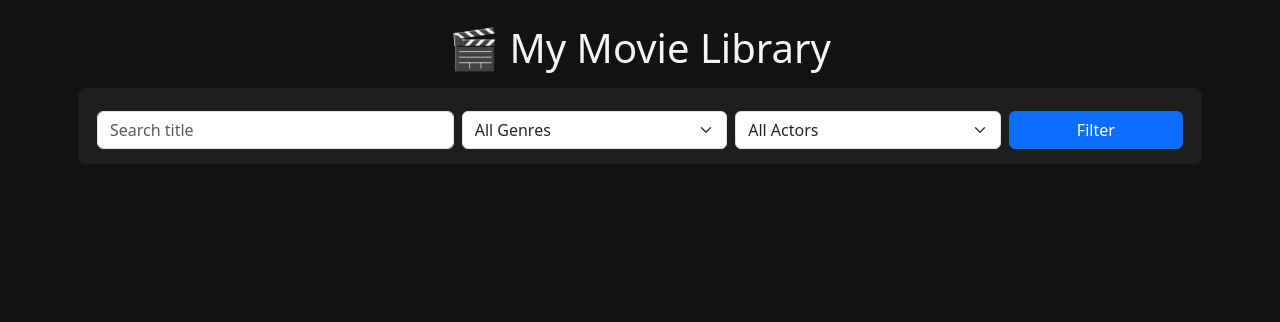
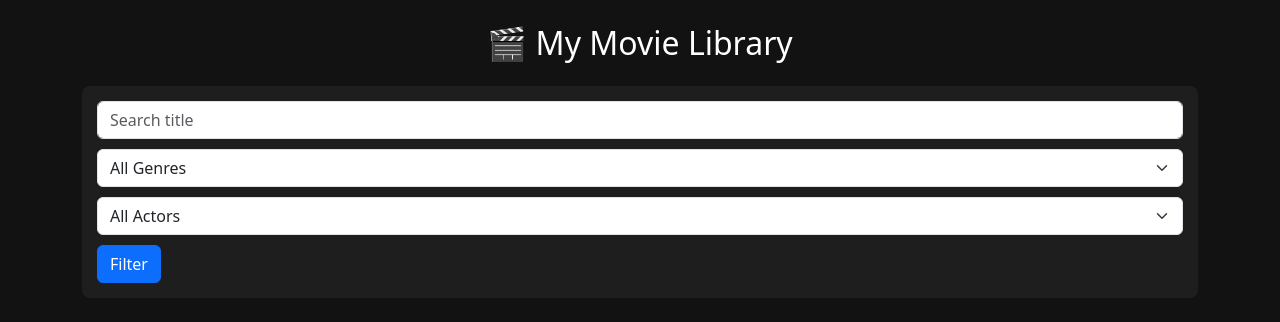
Before and after one commit to Hisha/MovieList, a FastAPI app: template templates/index.html in a window 1280 px wide. Shown: the top 322 px of the page. Run offline with FastAPI, Linux system fonts and the light colour scheme; the template is opened without the code that fills it, so the values that code supplies are empty.

Commit message:
Update index.html

```diff
--- a/templates/index.html
+++ b/templates/index.html
@@ -5,12 +5,12 @@
     <title>Movie Library</title>
     <link href="https://cdn.jsdelivr.net/npm/bootstrap@5.3.0/dist/css/bootstrap.min.css" rel="stylesheet">
     <style>
-        body { background-color: #121212; color: #f5f5f5; }
-        .movie-card { background: #1f1f1f; border-radius: 8px; overflow: hidden; transition: transform 0.3s; }
-        .movie-card img { width: 100%; height: 350px; object-fit: cover; }
+        body { background-color: #121212; color: #fff; }
+        .filter-bar { display: flex; flex-wrap: wrap; gap: 10px; background: #1e1e1e; padding: 15px; border-radius: 8px; margin-bottom: 20px; }
+        .movie-card { background: #1e1e1e; border-radius: 10px; overflow: hidden; transition: transform 0.3s; text-align: center; }
         .movie-card:hover { transform: scale(1.05); cursor: pointer; }
-        .filter-bar { background: #1e1e1e; padding: 15px; border-radius: 8px; margin-bottom: 20px; }
-        .pagination { justify-content: center; margin-top: 20px; }
+        .movie-card img { width: 100%; height: 300px; object-fit: cover; }
+        h1 { font-size: 2rem; margin-bottom: 20px; }
     </style>
 </head>
 <body>
@@ -18,29 +18,21 @@
     <h1 class="text-center mb-4">🎬 My Movie Library</h1>
 
     <!-- Filters -->
-    <form class="filter-bar row g-2" method="get">
-        <div class="col-md-4">
-            <input type="text" name="search" class="form-control" placeholder="Search title" value="{{ request.query_params.get('search', '') }}">
-        </div>
-        <div class="col-md-3">
+    <form method="get" class="filter-bar">
+        <input type="text" name="search" class="form-control flex-grow-1" placeholder="Search title" value="{{ request.query_params.get('search', '') }}">
         <select name="genre" class="form-select">
             <option value="">All Genres</option>
             {% for g in genres %}
             <option value="{{ g }}" {% if request.query_params.get('genre') == g %}selected{% endif %}>{{ g }}</option>
             {% endfor %}
         </select>
-        </div>
-        <div class="col-md-3">
         <select name="actor" class="form-select">
             <option value="">All Actors</option>
             {% for a in actors %}
             <option value="{{ a }}" {% if request.query_params.get('actor') == a %}selected{% endif %}>{{ a }}</option>
             {% endfor %}
         </select>
-        </div>
-        <div class="col-md-2">
-            <button class="btn btn-primary w-100">Filter</button>
-        </div>
+        <button class="btn btn-primary">Filter</button>
     </form>
 
     <!-- Movie Grid -->
@@ -49,26 +41,13 @@
         <div class="col-6 col-md-3 mb-4">
             <div class="movie-card" onclick="showDetails('{{ movie[1] }}', '/poster/{{ movie[0] }}', '{{ movie[4] or 'N/A' }}', '{{ movie[5] or 'N/A' }}')">
                 <img src="/poster/{{ movie[0] }}" alt="{{ movie[1] }}">
-                <div class="p-2 text-center">
+                <div class="p-2 text-truncate">
                     <h6>{{ movie[1] }}</h6>
                 </div>
             </div>
         </div>
         {% endfor %}
     </div>
-
-    <!-- Pagination -->
-    <nav>
-        <ul class="pagination">
-            {% for i in range(1, total_pages+1) %}
-            <li class="page-item {% if i == page %}active{% endif %}">
-                <a class="page-link" href="?page={{ i }}{% if request.query_params.get('search') %}&search={{ request.query_params.get('search') }}{% endif %}{% if request.query_params.get('genre') %}&genre={{ request.query_params.get('genre') }}{% endif %}{% if request.query_params.get('actor') %}&actor={{ request.query_params.get('actor') }}{% endif %}">
-                    {{ i }}
-                </a>
-            </li>
-            {% endfor %}
-        </ul>
-    </nav>
 </div>
 
 <!-- Modal -->
@@ -81,8 +60,8 @@
       </div>
       <div class="modal-body">
         <img id="moviePoster" class="img-fluid mb-3" style="border-radius:8px;"/>
-        <p><strong>Genres:</strong> <span id="movieGenres"></span></p>
-        <p><strong>Actors:</strong> <span id="movieActors"></span></p>
+        <p><strong>Genres:</strong> <span id="movieGenres" class="text-info"></span></p>
+        <p><strong>Actors:</strong> <span id="movieActors" class="text-warning"></span></p>
       </div>
     </div>
   </div>
```
Lines whose indentation alone changed are shown as unchanged.
